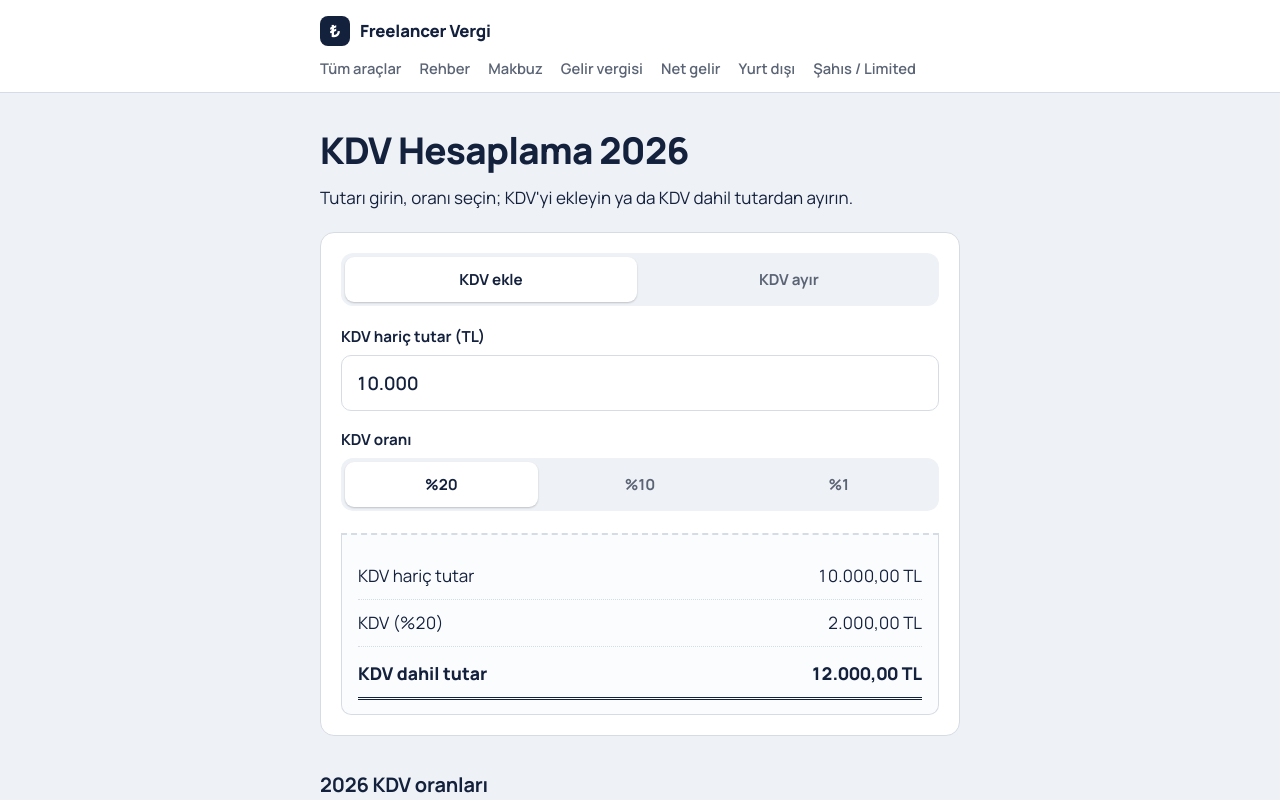
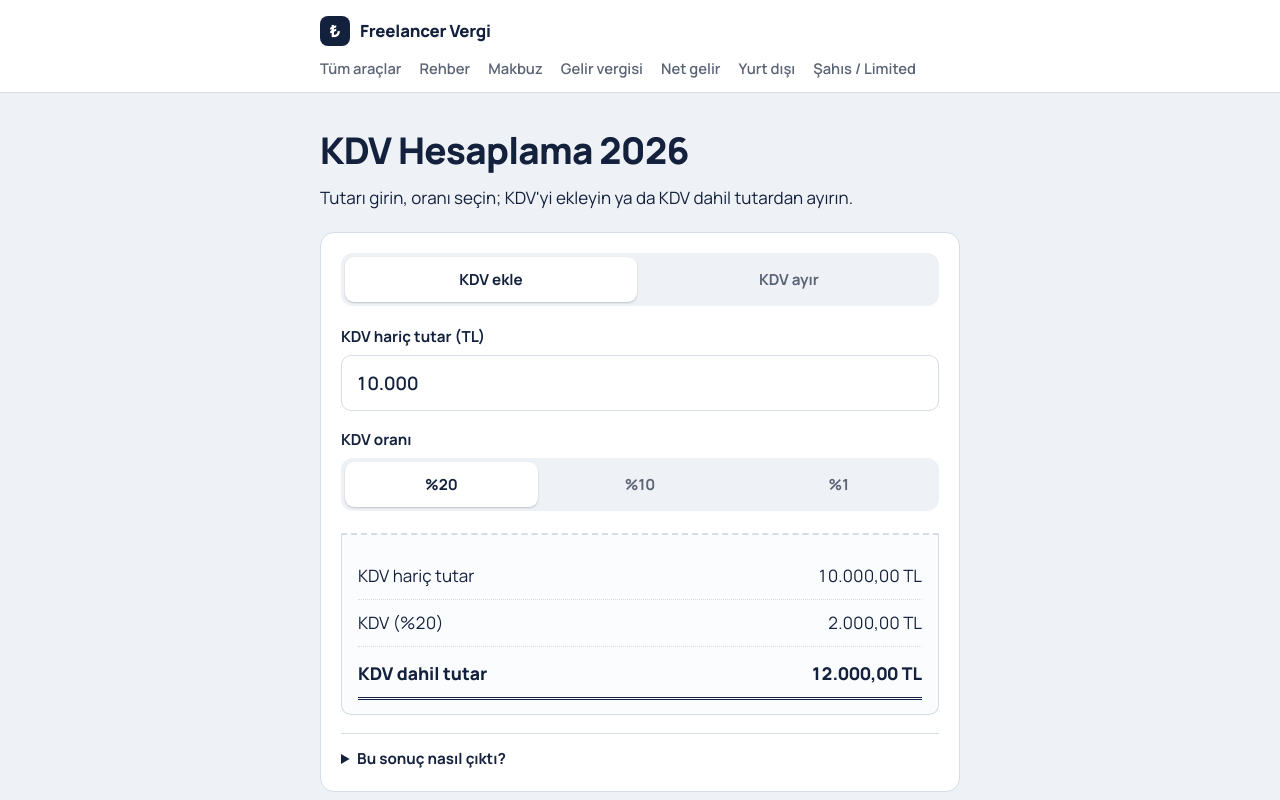
Before and after one commit to yavuzscvk-source/freelancer-vergi, a Next.js app: page /kdv-hesaplama in a window 1280 px wide. Shown: the top 800 px of the page. Built offline with nearby package versions, Linux system fonts and the light colour scheme.

Commit message:
Update Hesaplayici.js

```diff
--- a/app/kdv-hesaplama/Hesaplayici.js
+++ b/app/kdv-hesaplama/Hesaplayici.js
@@ -43,6 +43,19 @@ export default function Hesaplayici() {
         <div className="row"><span>KDV (%{oran})</span><span>{tl(kdv)}</span></div>
         <div className="row total"><span>KDV dahil tutar</span><span>{tl(dahil)}</span></div>
       </div>
+        <details className="nasil">
+        <summary>Bu sonuç nasıl çıktı?</summary>
+        <ol>
+          {mod === "ekle" ? (
+            <li>Girilen tutar KDV hariç kabul edildi: <b>{tl(haric)}</b></li>
+          ) : (
+            <li>KDV dahil tutar 1 + oran değerine bölünerek hariç tutar bulundu: {tl(girilen)} ÷ {(1 + r).toLocaleString("tr-TR")} = <b>{tl(haric)}</b></li>
+          )}
+          <li>KDV = hariç tutar × %{oran}: {tl(haric)} × {r.toLocaleString("tr-TR")} = <b>{tl(kdv)}</b></li>
+          <li>KDV dahil tutar = hariç + KDV: {tl(haric)} + {tl(kdv)} = <b>{tl(dahil)}</b></li>
+        </ol>
+      </details>
+
     </div>
   );
 }
```
